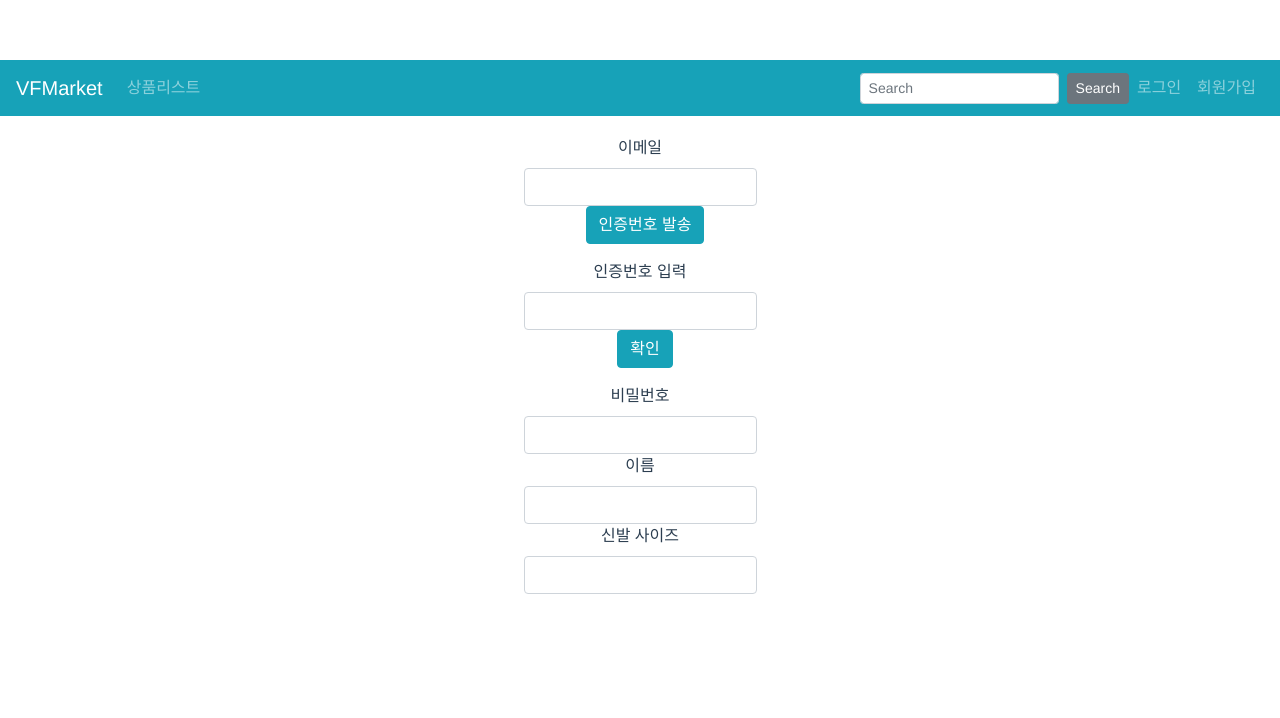
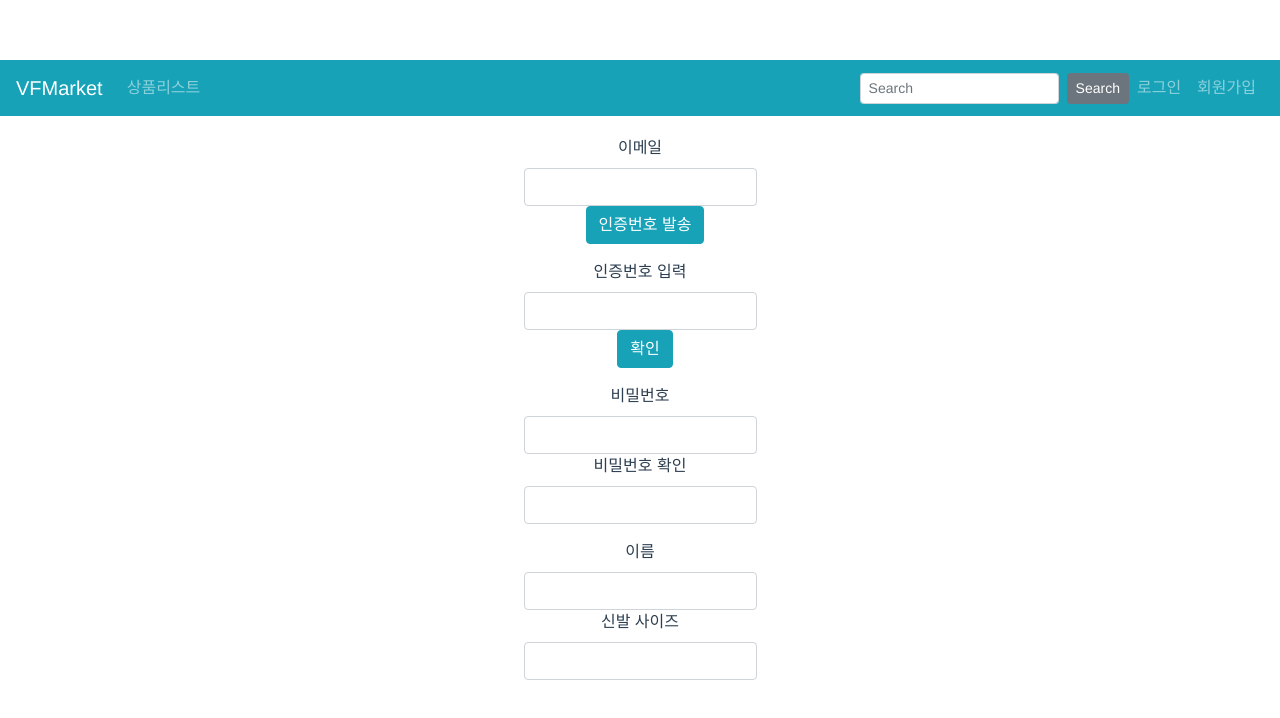
Before and after one commit to HyungLee507/SFTB_sc23, a Vue app in the folder vue-cli/: page /account/join in a window 1280 px wide. Shown: the top 718 px of the page. Built offline with nearby package versions, Linux system fonts and the light colour scheme; what vue-cookie would draw is missing.

Commit message:
회원가입 라우터 고침 & 비밀번호 재확인 구현

```diff
--- a/vue-cli/src/components/ProductregistrationPage.vue
+++ b/vue-cli/src/components/ProductregistrationPage.vue
@@ -113,9 +113,6 @@ export default {
 
             // FormData 객체를 서버에 제출
             axios.post('/api/products', formData, {
-                headers: {
-                    'Content-Type': 'multipart/form-data'
-                }
             })
                 .then(response => {
                     console.log(response);
--- a/vue-cli/src/components/RegisterPage.vue
+++ b/vue-cli/src/components/RegisterPage.vue
@@ -1,6 +1,7 @@
+
 <template>
     <div class="container d-flex justify-content-center">
-    <b-form  @submit="submitForm">
+    <b-form  @submit.prevent="submitForm">
     <div class="form-group">
         <label for="text-email">이메일</label>
         <b-form-input v-model="form.email" type="email" id="text-email" aria-describedby="email-help-block" required></b-form-input>
@@ -14,6 +15,12 @@
 
         <label for="text-password">비밀번호</label>
         <b-form-input v-model="form.password"  type="password" id="text-password" aria-describedby="password-help-block" required></b-form-input>
+        <div class="form-group">
+            <label for="password-confirm">비밀번호 확인</label>
+            <b-form-input type="password" id="password-confirm" v-model="passwordConfirm" required></b-form-input>
+            <p v-if="passwordsMatch && form.password && passwordConfirm" style="color: green;">비밀번호가 같습니다.</p>
+            <p v-else-if="form.password && passwordConfirm" style="color: red;">비밀번호가 다릅니다.</p>
+        </div>
         <label for="text-name">이름</label>
         <b-form-input v-model="form.name" type="text" id="text-name" aria-describedby="name-help-block" required></b-form-input>
         <label for="text-footsize">신발 사이즈</label>
@@ -43,8 +50,14 @@ export default {
             VerificationCode:'',//사용자가 입력한 인증번호
             isVisable: false,
             sendCode: '',//서버로 부터 받은 인증번호
+            passwordConfirm: '',
 
         };
+    },
+    computed: {
+        passwordsMatch() {
+            return this.form.password === this.passwordConfirm;
+        }
     },
     methods: {
 
@@ -98,8 +111,13 @@ export default {
         }
 
     },
+    checkPassword() {
+            if (this.form.password !== this.passwordConfirm) {
+                alert('비밀번호가 다릅니다.');
+            }
+        },
 
-   async submitForm() {
+async submitForm() {
 
             if (!this.form.email || !this.form.password) {
                 alert('모든 항목을 입력하세요.');
@@ -110,6 +128,10 @@ export default {
                 alert('올바른 이메일 주소를 입력하세요.');
                 return;
             }
+            if (!this.passwordsMatch) {
+                alert('비밀번호와 비밀번호 확인이 일치하지 않습니다.');
+                return;
+            }
 
 
 
@@ -117,7 +139,7 @@ export default {
             await axios.post('/sign-up', this.form).then((res) => {
                 if (res.status == 200) {
                     alert('회원가입이 완료되었습니다.');
-                this.$router.push('{name: "login"}');
+                this.$router.push('/account/login');
                 }
             }).catch((err) => {
                 alert('회원가입에 실패했습니다. 다시 시도해주세요.');
```
